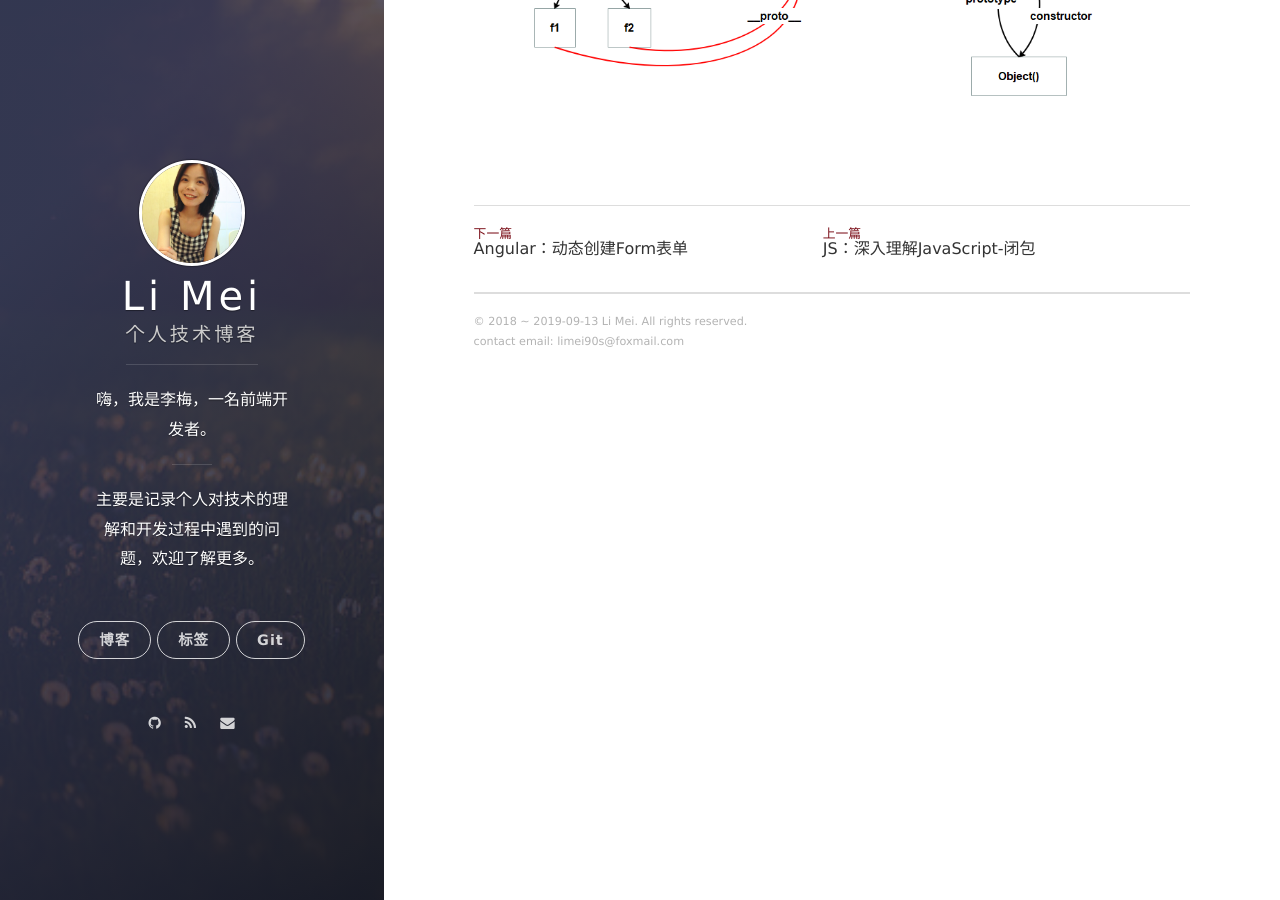
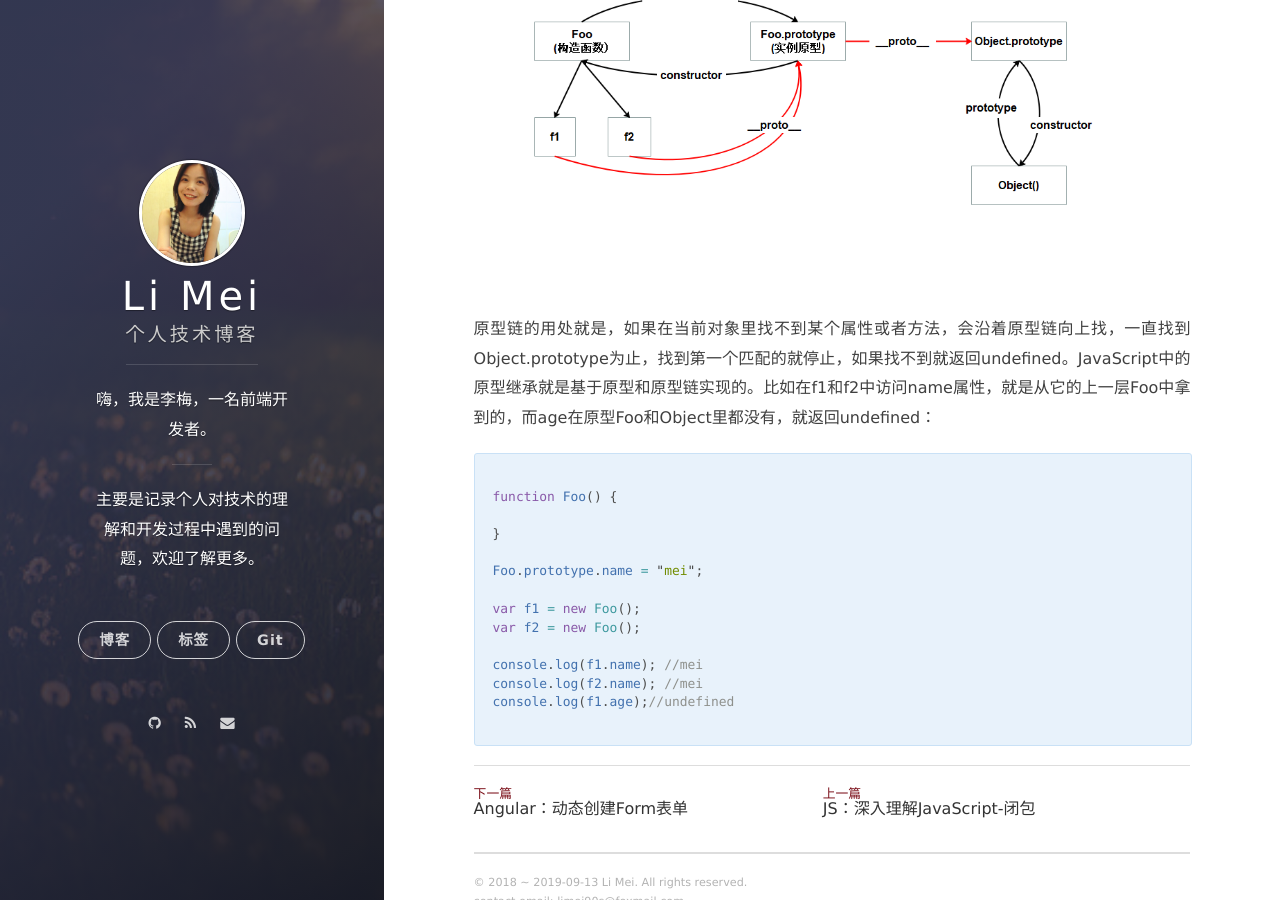
Before and after one commit to LiMeii/LiMeii.github.io, a Jekyll site: the page built from _posts/2019-05-12-js-prototype.md, in a window 1280 px wide and 900 px high, scrolled down 3103 px. Built offline with Jekyll 4.4.1, drawn with Linux system fonts in a browser that asks for light colours; nearby versions of some CDN libraries; some of the changed text lies outside the part shown.

Commit message:
update js prototype

````diff
--- a/_posts/2019-05-12-js-prototype.md
+++ b/_posts/2019-05-12-js-prototype.md
@@ -85,8 +85,29 @@ console.log(Foo.prototype.__proto__ );
 
 ![js-prototype](/assets/images/posts/js/js-prototype02.png){:height="80%" width="80%"}
 
+我们经常在写代码时候会直接用```toString()```方法，就是定义在Object.prototype里。```hasOwnProperty```是用来判断一个对象是否包含自定义属性而不是原型链上的属性，它是JavaScript中唯一一个处理属性但是不查找原型链的函数。
+
 构造函数、实例对象、原型和原型的原型的关系图如下：
 ![js-prototype](/assets/images/posts/js/js-prototype03.png){:height="100%" width="100%"}
 
 原型链就是下图中红色这条线：
 ![js-prototype](/assets/images/posts/js/js-prototype04.png){:height="100%" width="100%"}
+
+原型链的用处就是，如果在当前对象里找不到某个属性或者方法，会沿着原型链向上找，一直找到Object.prototype为止，找到第一个匹配的就停止，如果找不到就返回undefined。JavaScript中的原型继承就是基于原型和原型链实现的。比如在f1和f2中访问name属性，就是从它的上一层Foo中拿到的，而age在原型Foo和Object里都没有，就返回undefined：
+
+```js
+
+function Foo() {
+
+}
+
+Foo.prototype.name = "mei";
+
+var f1 = new Foo();
+var f2 = new Foo();
+
+console.log(f1.name); //mei
+console.log(f2.name); //mei
+console.log(f1.age);//undefined
+
+```
````
